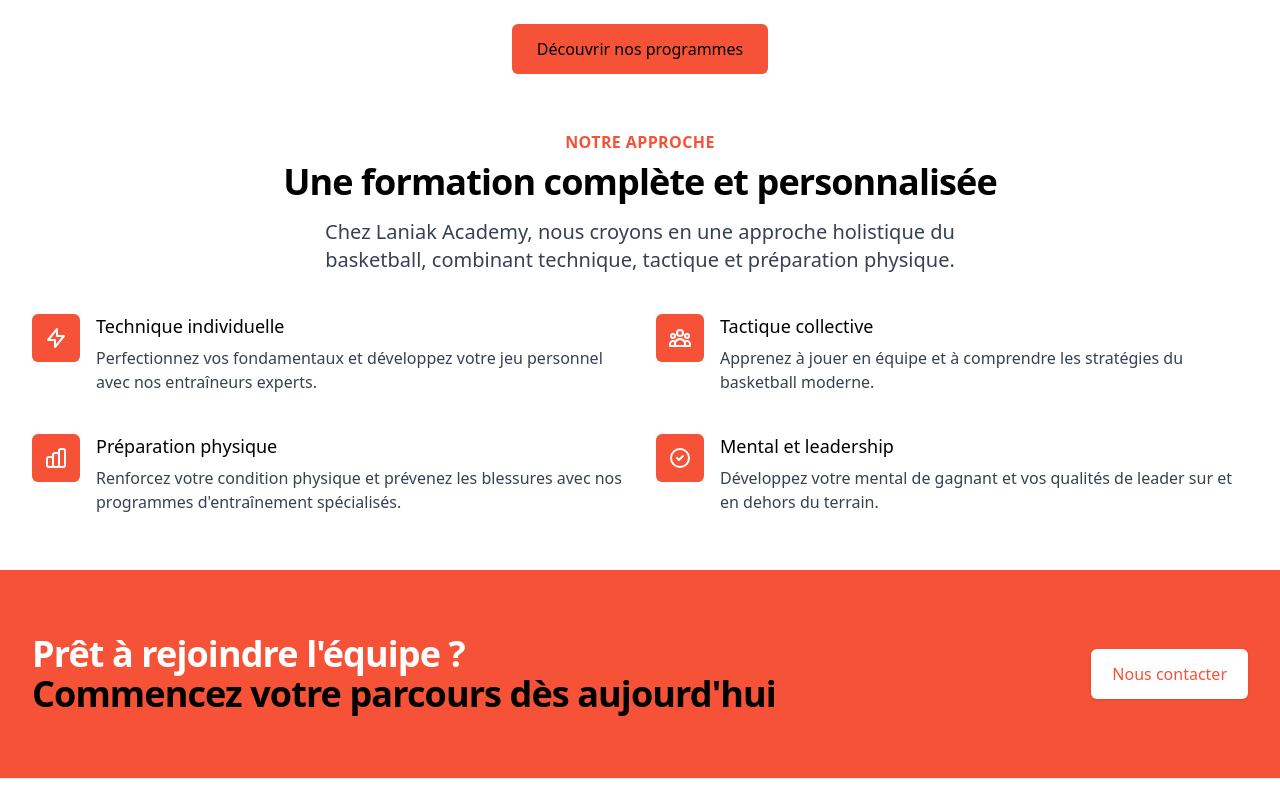
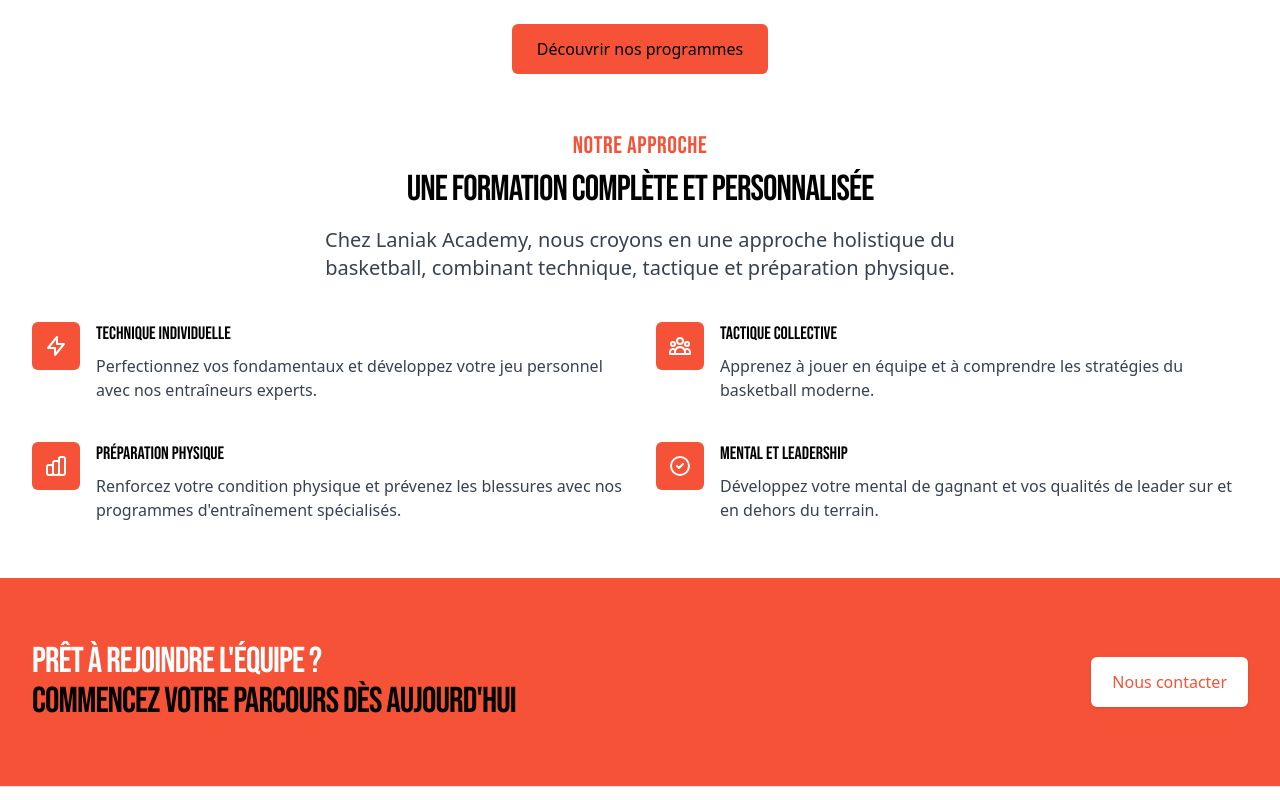
Before and after one commit to Fran6-Dev/Laniak-academy, a Vue app in the folder laniak-academy/: page / in a window 1280 px wide. Shown: the part 880-1680 px from the top of the page. Built offline with nearby package versions, Linux system fonts and the light colour scheme.

Commit message:
add title font

```diff
--- a/laniak-academy/src/App.vue
+++ b/laniak-academy/src/App.vue
@@ -26,4 +26,7 @@
 .logo.vue:hover {
   filter: drop-shadow(0 0 2em #42b883aa);
 }
+
+/* @import url('https://fonts.googleapis.com/css2?family=Bebas+Neue&display=swap'); */
+
 </style>
--- a/laniak-academy/src/pages/Equipement.vue
+++ b/laniak-academy/src/pages/Equipement.vue
@@ -23,10 +23,10 @@
     <div class="py-12 bg-white">
       <div class="max-w-7xl mx-auto px-4 sm:px-6 lg:px-8">
         <div class="lg:text-center mb-12">
-          <h2 class="text-base text-orange font-semibold tracking-wide uppercase">{{ $t('equipement.features.title') }}</h2>
-          <p class="mt-2 text-3xl leading-8 font-extrabold tracking-tight text-black sm:text-4xl">
+          <h2 class="text-xl text-orange font-semibold tracking-wide uppercase">{{ $t('equipement.features.title') }}</h2>
+          <h3 class="mt-2 text-3xl leading-8 font-extrabold tracking-tight text-black sm:text-4xl">
             {{ $t('equipement.features.subtitle') }}
-          </p>
+          </h3>
           <p class="mt-4 max-w-2xl text-xl text-gray-700 lg:mx-auto">
             {{ $t('equipement.features.description') }}
           </p>
--- a/laniak-academy/src/pages/Home.vue
+++ b/laniak-academy/src/pages/Home.vue
@@ -55,15 +55,15 @@
       <div class="max-w-7xl mx-auto px-4 sm:px-6 lg:px-8">
         <div class="lg:text-center">
           <h2
-            class="text-base text-orange font-semibold tracking-wide uppercase"
+            class="text-orange font-semibold tracking-wide uppercase text-2xl"
           >
             {{ $t("home.features.title") }}
           </h2>
-          <p
+          <h3
             class="mt-2 text-3xl leading-8 font-extrabold tracking-tight text-black sm:text-4xl"
           >
             {{ $t("home.features.subtitle") }}
-          </p>
+          </h3>
           <p class="mt-4 max-w-2xl text-xl text-gray-700 lg:mx-auto">
             {{ $t("home.features.description") }}
           </p>
--- a/laniak-academy/src/style.css
+++ b/laniak-academy/src/style.css
@@ -3,6 +3,9 @@
 @tailwind utilities;
 
 /* Vos styles personnalisés peuvent être ajoutés ici */
+
+/* @import url('https://fonts.googleapis.com/css2?family=Bebas+Neue&display=swap'); */
+
 
 .text-orange {
   color: #f55237;
@@ -11,3 +14,22 @@
 .bg-orange {
   background-color: #f55237;
 }
+
+/* @font-face {
+  font-family: 'Bebas Neue';
+  src: url('/src/assets/fonts/BebasNeue-Regular.ttf') format('truetype');
+  font-weight: 400;
+  font-style: normal;
+} */
+
+@font-face {
+  font-family: 'Bebas Neue';
+  src: url('/src/assets/fonts/BebasNeue-Regular.ttf') format('truetype');
+  font-weight: 700;
+  font-style: normal;
+}
+
+/* Exemple d'utilisation */
+h1, h2, h3, h4 {
+  font-family: 'Bebas Neue', sans-serif;
+}
```
Also changed, not shown: laniak-academy/src/assets/fonts/BebasNeue-Regular.ttf (added).
